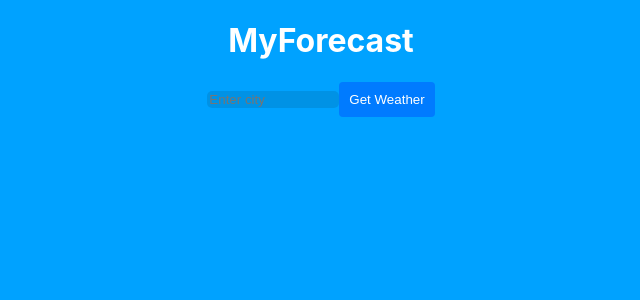
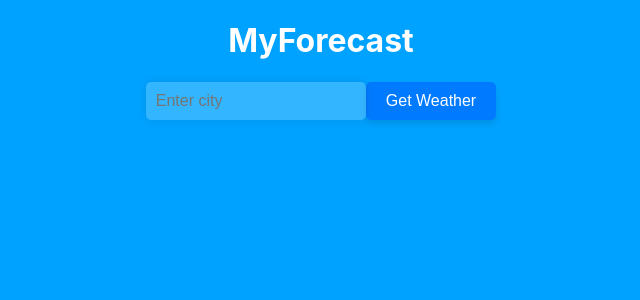
Before and after one commit to MilesBerg/WeatherApp, a React (Create React App) app: page / in a window 1280 px wide. Shown: the top 300 px of the page, without its empty margins (319-959 px from the left). Built offline with nearby package versions, Linux system fonts and the light colour scheme.

Commit message:
Add files via upload

```diff
--- a/public/index.html
+++ b/public/index.html
@@ -9,7 +9,7 @@
       name="description"
       content="Web site created using create-react-app"
     />
-    <link rel="apple-touch-icon" href="%PUBLIC_URL%/logo192.png" />
+    <link rel="" href="" />
 
     <link rel="manifest" href="%PUBLIC_URL%/manifest.json" />
 
@@ -18,5 +18,6 @@
   <body>
     <noscript>You need to enable JavaScript to run this app.</noscript>
     <div id="root"></div>
+
   </body>
 </html>
--- a/src/components/DailyForecast.css
+++ b/src/components/DailyForecast.css
@@ -5,6 +5,7 @@
   }
 
 .daily-forecast h2 {
+    text-align: center;
     font-size: 1.5em;
     margin-bottom: 10px;
   }
@@ -12,7 +13,6 @@
 .daily-forecast ul {
     display: grid;
     grid-template-columns: repeat(5, 1fr);
-    grid-template-rows: repeat(4, auto);
     gap: 10px;
     padding: 2%;
     list-style-type: none;
@@ -38,8 +38,8 @@
   text-align: right;
   width: 50px;
   position: relative;
-  left: 75%;
-  top: 10%;
+  left: 85%;
+  top: -20%;
   height: 20%;
   transform: translate(-50%,-50%)
 }
@@ -55,7 +55,9 @@
 }
 
 .daily-forecast .daily-condition {
+  position: relative;
   text-align: right;
+  top: -40%;
 }
 
 .daily-forecast strong {
--- a/src/components/DailyForecast.jsx
+++ b/src/components/DailyForecast.jsx
@@ -17,6 +17,7 @@ const getWeatherImage = (condition) => {
     case 'Thunderstorm':
       return thunderstormImage;
     case 'Haze':
+      return rainImage;
     case 'Mist':
       return rainImage;
     default:
--- a/src/components/HourlyForecast.css
+++ b/src/components/HourlyForecast.css
@@ -18,7 +18,9 @@
     gap: 10px;
     border-radius: 40px;
     padding: 100px;
-    margin: 70px;
+    margin: 200px;
+    margin-top: 50px;
+    margin-bottom: 70px;
     list-style-type: none;
     text-align: center;
 }
--- a/src/weather.css
+++ b/src/weather.css
@@ -22,12 +22,21 @@ form {
 
 form input {
     position: relative;
-    width: 10%;
-    height: 100%;
-    background-color: rgba(0, 0, 0, 0.1);
-    border: none;
+    width: 200px;
+    padding: 10px;
+    background-color: rgba(255, 255, 255, 0.2);
+    border: 0px solid rgba(255, 255, 255, 0.3);
     border-radius: 5px;
     color: white;
+    font-size: 16px;
+    box-shadow: 0 0 10px rgba(0, 0, 0, 0.1);
+    transition: background-color 0.3s, border-color 0.3s;
+}
+
+form input:focus {
+    background-color: rgba(255, 255, 255, 0.3);
+    border-color: rgba(255, 255, 255, 0.5);
+    outline: none;
 }
 
 .weather-form input[type="text"] {
@@ -37,17 +46,29 @@ form input {
 }
 
 button {
-    padding: 10px;
+    padding: 10px 20px;
     border: none;
-    border-radius: 4px;
+    border-radius: 5px;
     background-color: #007BFF;
     color: white;
+    font-size: 16px;
     cursor: pointer;
+    transition: background-color 0.3s, transform 0.3s;
+    box-shadow: 0 4px 6px rgba(0, 0, 0, 0.1);
 }
 
-  button:hover {
+button:hover {
     background-color: #0056b3;
+    transform: translateY(-2px);
+    box-shadow: 0 6px 8px rgba(0, 0, 0, 0.15);
 }
+
+button:active {
+    background-color: #004085;
+    transform: translateY(0);
+    box-shadow: 0 3px 4px rgba(0, 0, 0, 0.2);
+}
+
 
 
 .weather-info {
@@ -56,6 +77,7 @@ button {
     border-radius: 5px;
     padding: 20px;
     margin-bottom: 20px;
+    transition: text-align .5 ease;
 }
 
 .weather-info h2 {
@@ -68,9 +90,6 @@ button {
     font-size: 40px;
 }
 
-.weather-info img
-
-
-.weather-info:hover {
-    text-align: left;
+.weather-info img {
+    width: 20%;
 }
--- a/src/weather.js
+++ b/src/weather.js
@@ -34,18 +34,18 @@ function App() {
         `https://api.openweathermap.org/data/2.5/forecast?q=${city}&appid=${API_KEY}&units=imperial`
       );
 
-      const currentTime = new Date().getTime() / 1000; // current time in seconds
+      const currentTime = new Date().getTime() / 1000;
       const next12HoursForecast = forecastResponse.data.list.filter(
         (data) => data.dt >= currentTime && data.dt <= currentTime + 12 * 3600
       );
       setHourlyForecast(next12HoursForecast);
 
-      // Select one forecast per day (let's pick the 12:00 PM forecast, which is index 4 of each day in 3-hour intervals)
+
       const dailyForecastData = [];
       for (let i = 4; i < forecastResponse.data.list.length; i += 8) {
         dailyForecastData.push(forecastResponse.data.list[i]);
       }
-      setDailyForecast(dailyForecastData.slice(0, 7)); // Ensure only 7 days
+      setDailyForecast(dailyForecastData.slice(0, 7));
     } catch (error) {
       console.error('Error fetching data:', error);
     }
```
Also changed, not shown: 1 other file (tests, documents, lock files or other folders).
